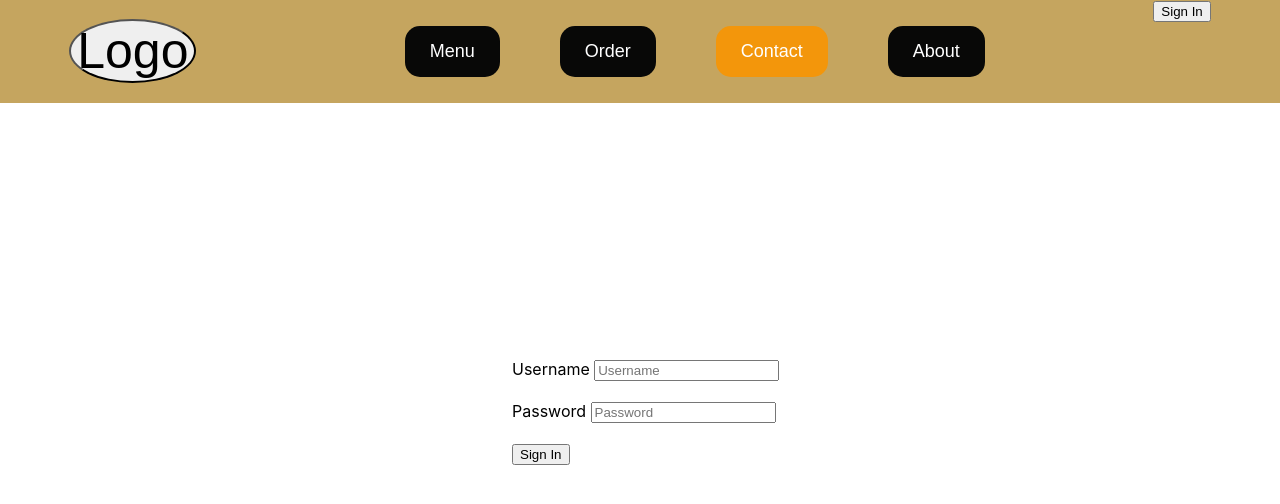
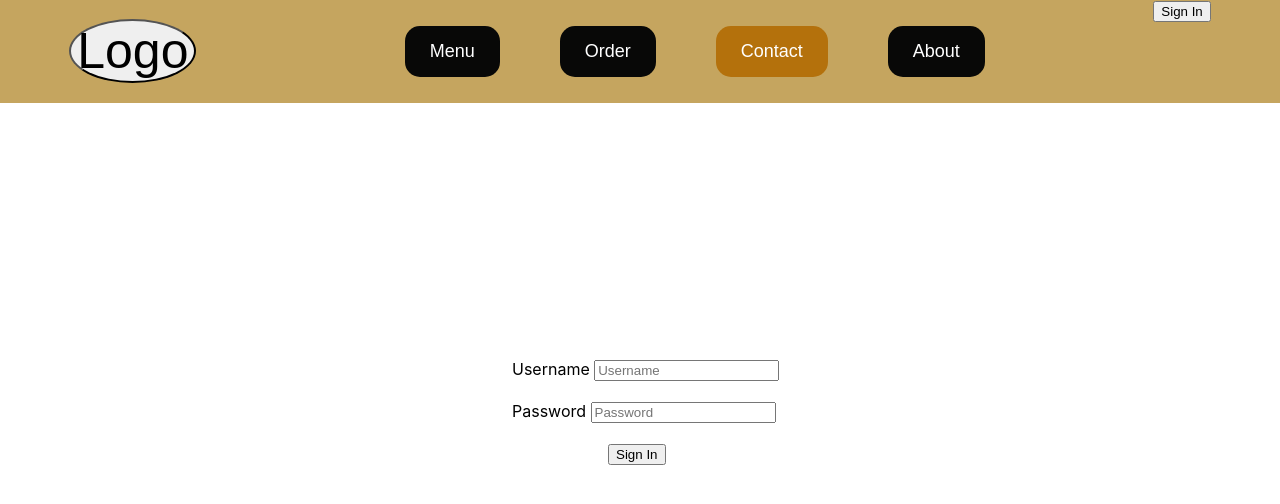
Before and after one commit to Massoud2017/Senior-Project, a React (Create React App) app in the folder frontend/restaurant/: page /login in a window 1280 px wide. In both pictures the pointer is over the button "Contact". Shown: the top 504 px of the page. Built offline with nearby package versions, Linux system fonts and the light colour scheme; what react-google-maps would draw is missing.

Commit message:
sign in style

```diff
--- a/frontend/restaurant/src/screens/style.css
+++ b/frontend/restaurant/src/screens/style.css
@@ -32,11 +32,11 @@
     background-color: #b4710c;
 }
 .contact:hover {
-    background-color: #f3960b;
+    background-color: #b4710c;
 }
 
 .about-btn:hover {
-    background-color: #f3960b;
+    background-color: #b4710c;
 }
 
 .logo{
@@ -66,3 +66,6 @@ li{
     margin-bottom: 140%;
 
 }
+.btn-login {
+    margin-left: 1in;
+}
```
